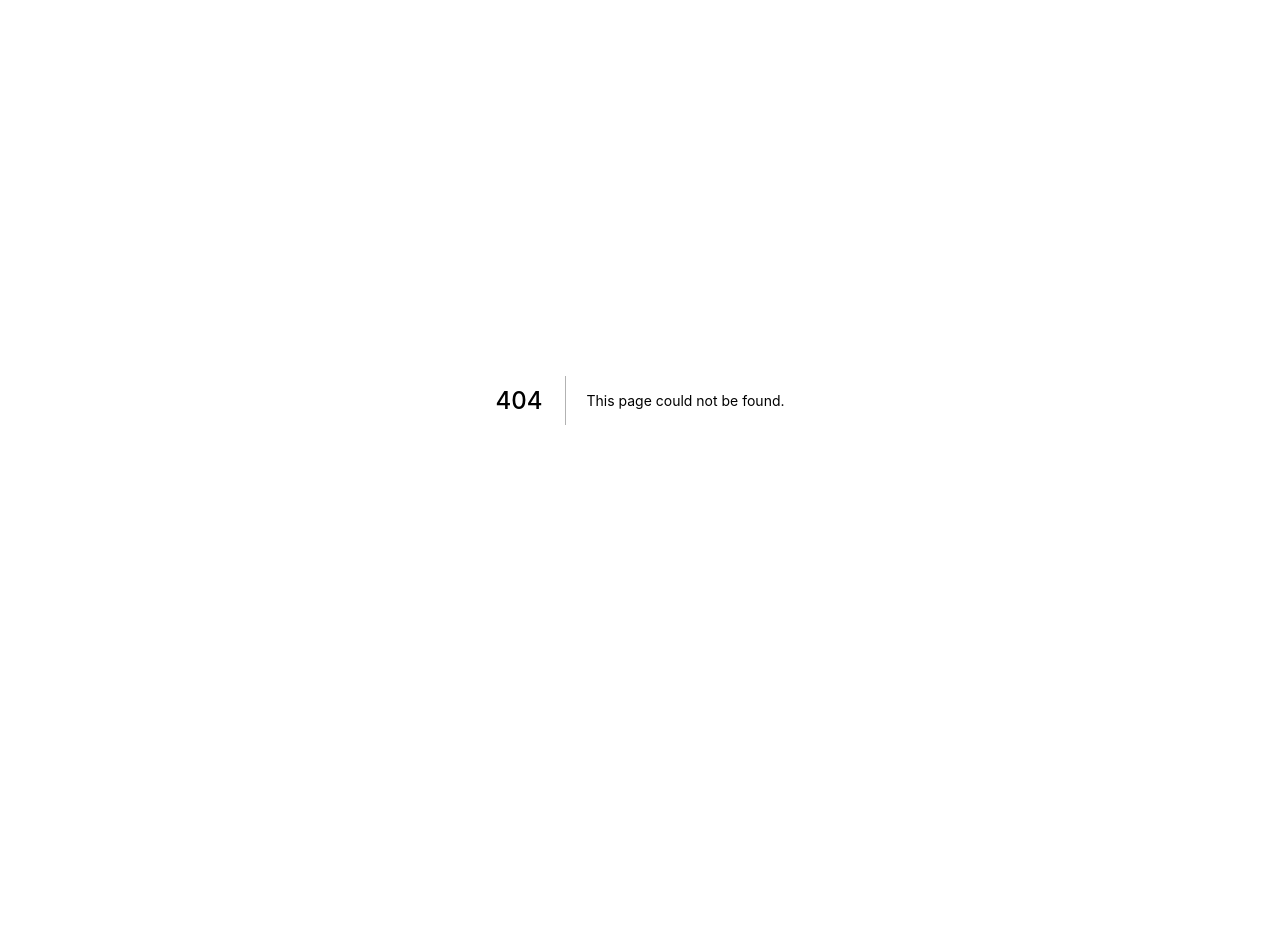
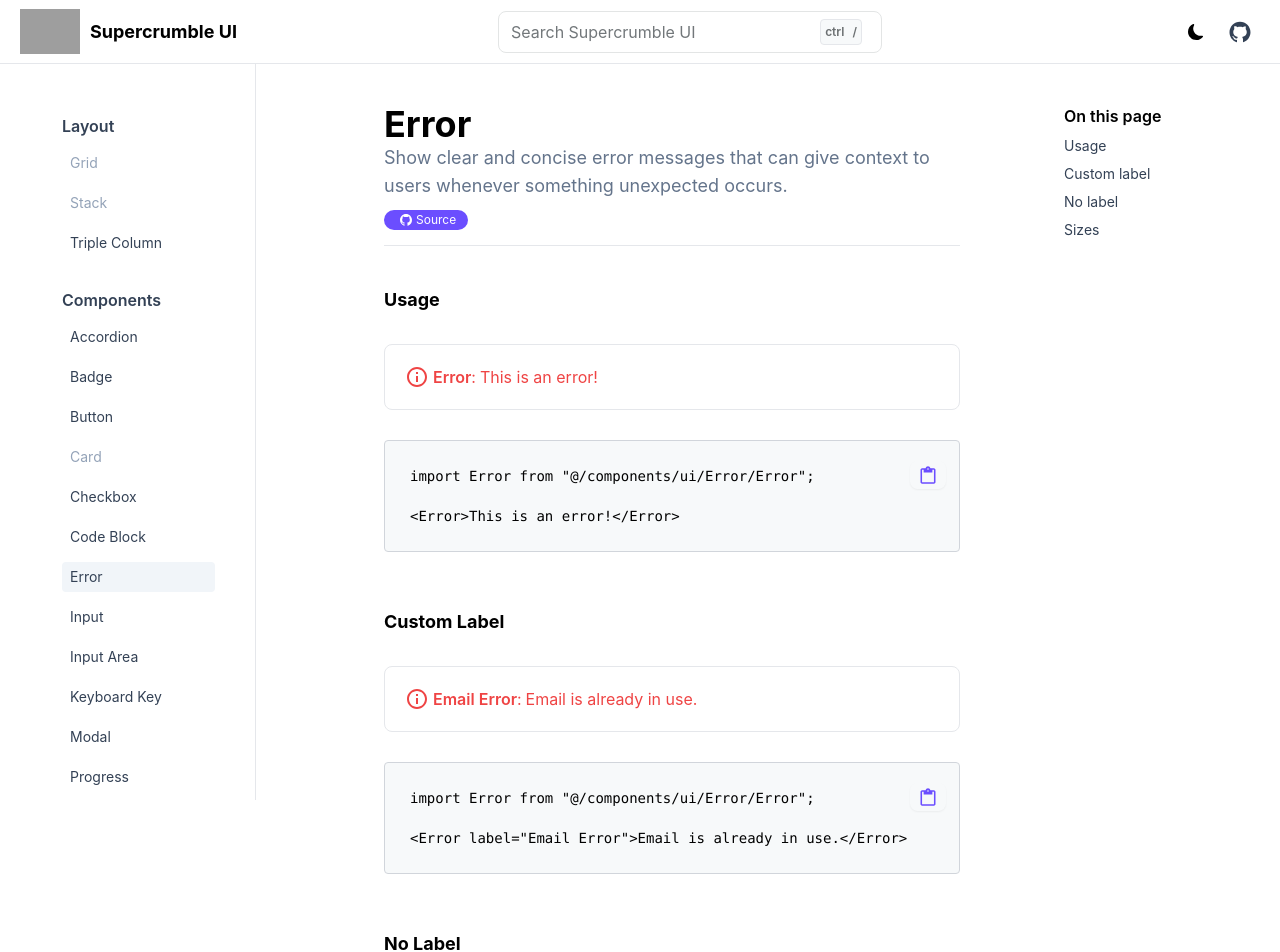
Before and after one commit to elijahnikov/ui, a Next.js app: page /error in a window 1280 px wide. Before the commit this address had no page. Shown: the top 952 px of the page. Before the commit the page ends 800 px from the top, so only its background shows below. Built offline with nearby package versions, Linux system fonts and the light colour scheme; grey boxes are pictures that could not be loaded.

Commit message:
finalising error page

```diff
--- a/src/components/ui/Error/Error.tsx
+++ b/src/components/ui/Error/Error.tsx
@@ -39,7 +39,8 @@ const Error = ({
             {label && <p className="font-semibold text-red-500">{label}</p>}
             {children && (
                 <span className="flex text-red-500">
-                    :<p className="text-red-500 ml-1">{children}</p>
+                    {label && <p>:</p>}
+                    <p className="text-red-500 ml-1">{children}</p>
                 </span>
             )}
             {error && (
--- /dev/null
+++ b/src/maps/component/error.ts
@@ -0,0 +1,40 @@
+import { MenuMap } from "./types";
+
+export const errorMenuMap: MenuMap[] = [
+    {
+        label: "Usage",
+        href: "#usage",
+    },
+    {
+        label: "Custom label",
+        href: "#customLabel",
+    },
+    {
+        label: "No label",
+        href: "#noLabel",
+    },
+    {
+        label: "Sizes",
+        href: "#sizes",
+    },
+];
+
+export const errorCode = {
+    usage: `import Error from "@/components/ui/Error/Error";
+
+<Error>This is an error!</Error>`,
+
+    customLabel: `import Error from "@/components/ui/Error/Error";
+
+<Error label="Email Error">Email is already in use.</Error>`,
+
+    noLabel: `import Error from "@/components/ui/Error/Error";
+
+<Error label={false}>Email is already in use.</Error>`,
+
+    sizes: `import Error from "@/components/ui/Error/Error";
+
+<Error size="large">Email is in use.</Error>
+<Error size="base">Email is in use.</Error>
+<Error size="sm">Email is in use.</Error>`,
+};
--- a/src/maps/componentMap.ts
+++ b/src/maps/componentMap.ts
@@ -142,7 +142,6 @@ export const componentMap: ComponentType[] = [
         title: "Error",
         value: "error",
         href: "/error",
-        disabled: true,
         type: "component",
     },
     {
--- /dev/null
+++ b/src/pages/error.tsx
@@ -0,0 +1,75 @@
+import ExampleBlock from "@/components/common/ExampleBlock/ExampleBlock";
+import Layout from "@/components/common/Layout/Layout";
+import PageHeader from "@/components/common/PageHeader/PageHeader";
+import PageStepper from "@/components/common/PageStepper/PageStepper";
+import CodeBlock from "@/components/ui/CodeBlock/CodeBlock";
+import Error from "@/components/ui/Error/Error";
+import { errorCode, errorMenuMap } from "@/maps/component/error";
+import React from "react";
+
+interface ErrorPageProps {}
+
+const ErrorPage = ({}: ErrorPageProps) => {
+    return (
+        <Layout title="Error - Supercrumble UI" menuMap={errorMenuMap}>
+            <div className="mb-[40px]">
+                <PageHeader
+                    title="Error"
+                    description={`Show clear and concise error messages that can give context to users whenever something unexpected occurs.`}
+                    githubLink="/"
+                />
+            </div>
+            <div>
+                <a
+                    className="relative h-[20px] invisible top-[-80px]"
+                    id="usage"
+                ></a>
+                <h4 className="mb-[30px]">Usage</h4>
+                <ExampleBlock>
+                    <Error>This is an error!</Error>
+                </ExampleBlock>
+                <CodeBlock code={errorCode.usage} />
+            </div>
+            <div className="mt-[50px]">
+                <a
+                    className="relative h-[20px] invisible top-[-80px]"
+                    id="customLabel"
+                ></a>
+                <h4 className="mb-[30px]">Custom Label</h4>
+                <ExampleBlock>
+                    <Error label="Email Error">Email is already in use.</Error>
+                </ExampleBlock>
+                <CodeBlock code={errorCode.customLabel} />
+            </div>
+            <div className="mt-[50px]">
+                <a
+                    className="relative h-[20px] invisible top-[-80px]"
+                    id="noLabel"
+                ></a>
+                <h4 className="mb-[30px]">No Label</h4>
+                <ExampleBlock>
+                    <Error label={false}>Email is already in use.</Error>
+                </ExampleBlock>
+                <CodeBlock code={errorCode.noLabel} />
+            </div>
+            <div className="mt-[50px]">
+                <a
+                    className="relative h-[20px] invisible top-[-80px]"
+                    id="sizes"
+                ></a>
+                <h4 className="mb-[30px]">Sizes</h4>
+                <ExampleBlock>
+                    <span className="flex space-x-10 items-center">
+                        <Error size="large">Email is in use.</Error>
+                        <Error size="base">Email is in use.</Error>
+                        <Error size="sm">Email is in use.</Error>
+                    </span>
+                </ExampleBlock>
+                <CodeBlock code={errorCode.sizes} />
+            </div>
+            <PageStepper currentPage="error" />
+        </Layout>
+    );
+};
+
+export default ErrorPage;
```
